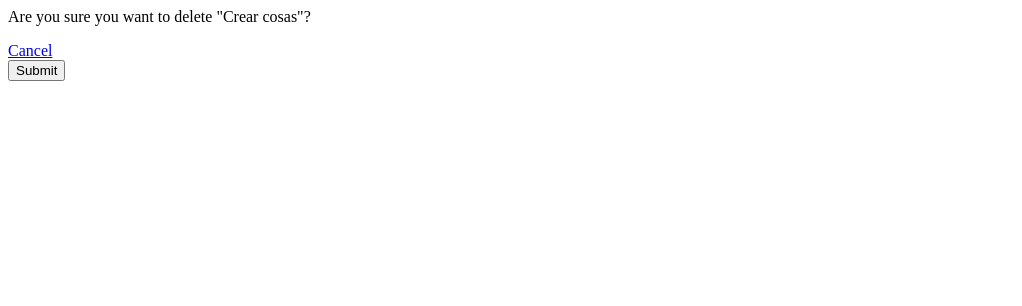
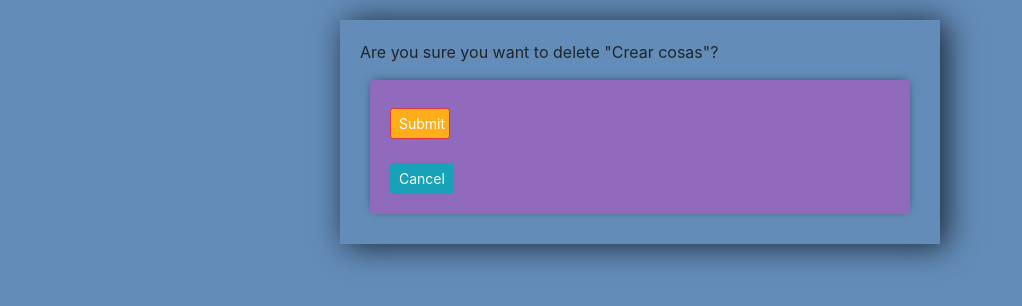
Before and after one commit to Rahabhim/to_do, a Django app: page /delete/1/ in a window 1280 px wide. Shown: the top 306 px of the page, without its empty margins (0-1022 px from the left). Run offline with Django 3.2, Linux system fonts and the light colour scheme; data comes from the database, SQL or seed files in the repository; both versions use the stored data as it was after the commit; some libraries are stand-ins or nearby versions.

Commit message:
Aded style to the delete confirmation page

```diff
--- a/tasks/templates/tasks/delete.html
+++ b/tasks/templates/tasks/delete.html
@@ -1,8 +1,62 @@
-<p>Are you sure you want to delete "{{item}}"?</p>
+<link href="https://stackpath.bootstrapcdn.com/bootstrap/4.5.0/css/
+bootstrap.min.css" rel="stylesheet" integrity="sha384-9aIt2nRpC12Uk9gS9baDl411NQApFmC26EwAOH8WgZl5MYYxFfc+NcPb1dKGj7Sk" crossorigin="anonymous">
 
-<a href="{% url 'list' %}">Cancel</a>
+<style>
 
-<form action="" method="post">
-  {% csrf_token %}
-  <input type="submit" name="Confirm">
-</form>
+    body{
+      background-color: #638CB8;
+    }
+
+    input{
+      width: 12%;
+      padding: 12px 20px;
+      margin: 8px 0;
+      box-sizing: border-box;
+    }
+
+    input::placeholder {
+      color: #d3d3d3;
+    }
+
+    .submit{
+      background-color: #6BA3E8;
+    }
+
+    .center-column{
+      width:600px;
+      margin: 20px auto;
+      padding: 20px;
+      background-color: #fff,
+      border-radius: 3px;
+      box-shadow: 6px 2px 30px 0px rgba(0,0,0,0.75);
+    }
+
+    .item-row{
+      background-color: #906abd;
+      margin: 10px;
+      padding: 20px;
+      border-radius: 3px;
+      color: #fff;
+      font-size: 16px;
+      box-shadow: 0px -1px 10px -4px rgba(0,0,0,0.75);
+    }
+
+    .btn-danger{
+      background-color: #ffae19;
+      corder-color: #e59400;
+    }
+
+</style>
+
+
+<div class="center-column">
+
+  <p>Are you sure you want to delete "{{item}}"?</p>
+  <div class="item-row">
+    <form action="" method="post">
+      {% csrf_token %}
+      <input class="btn btn-sm btn-danger" type="submit" name="Confirm">
+    </form>
+    <a class="btn btn-sm btn-info" href="{% url 'list' %}">Cancel</a>
+  </div>
+</div>
```
Also changed, not shown: db.sqlite3.
